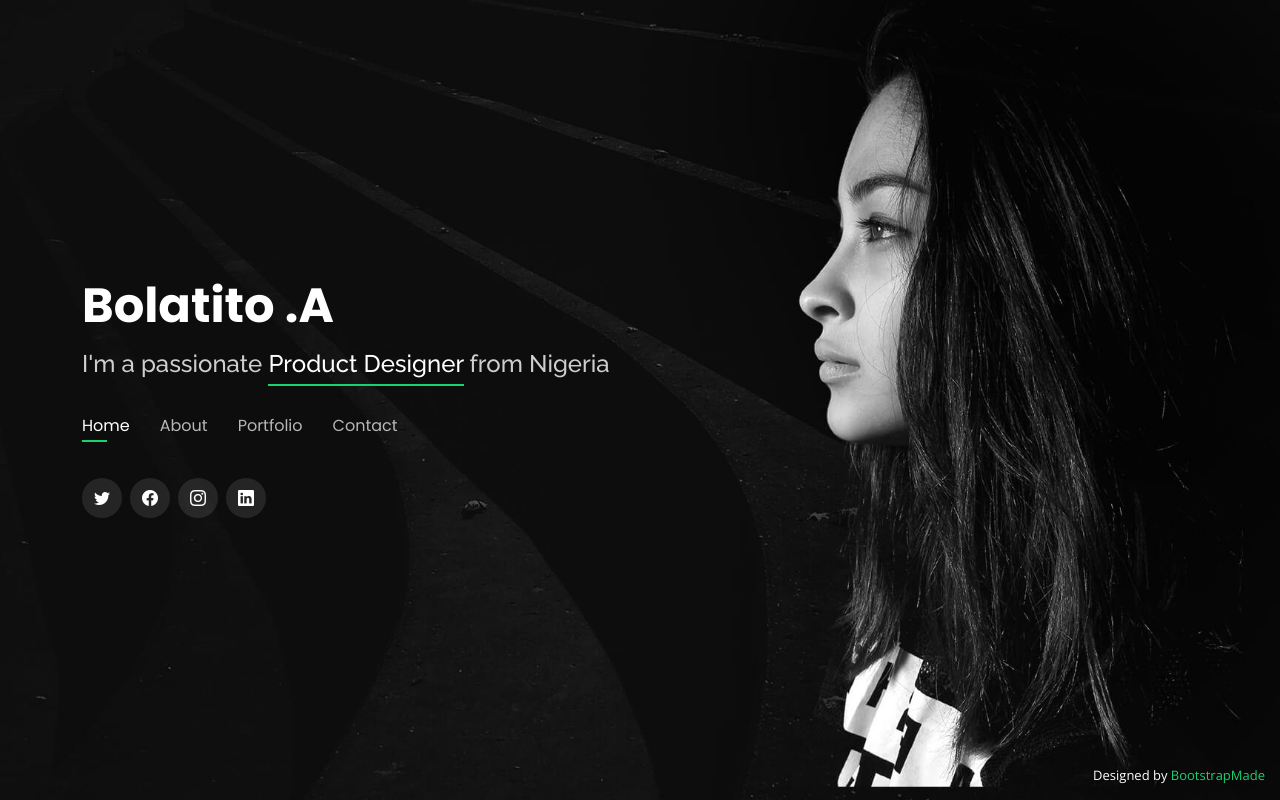
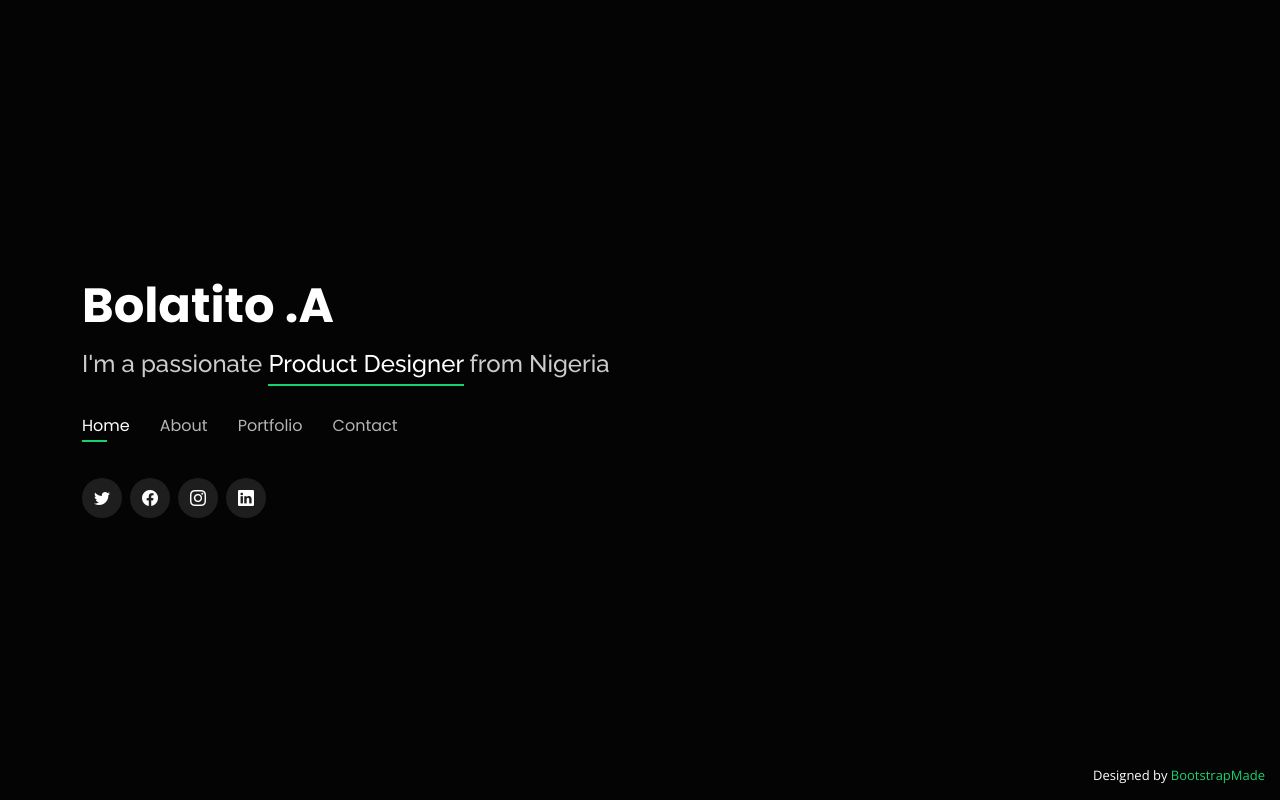
Before and after one commit to Bolatito1/Portfolio-Bolatito, a plain HTML site: page index.html in a window 1280 px wide. Drawn offline with nearby package versions, Linux system fonts and the light colour scheme.

Commit message:
remove image

```diff
--- a/assets/css/style.css
+++ b/assets/css/style.css
@@ -13,9 +13,9 @@ body {
   background-color: #040404;
   color: #fff;
   position: relative;
-  background: transparent;
+  /* background: transparent; */
 }
-body::before {
+/* body::before {
   content: "";
   position: fixed;
   background: #040404 url("../img/bg.jpg") top right no-repeat;
@@ -30,7 +30,7 @@ body::before {
   body::before {
     background-attachment: fixed;
   }
-}
+} */
 
 a {
   color: #18d26e;
```
